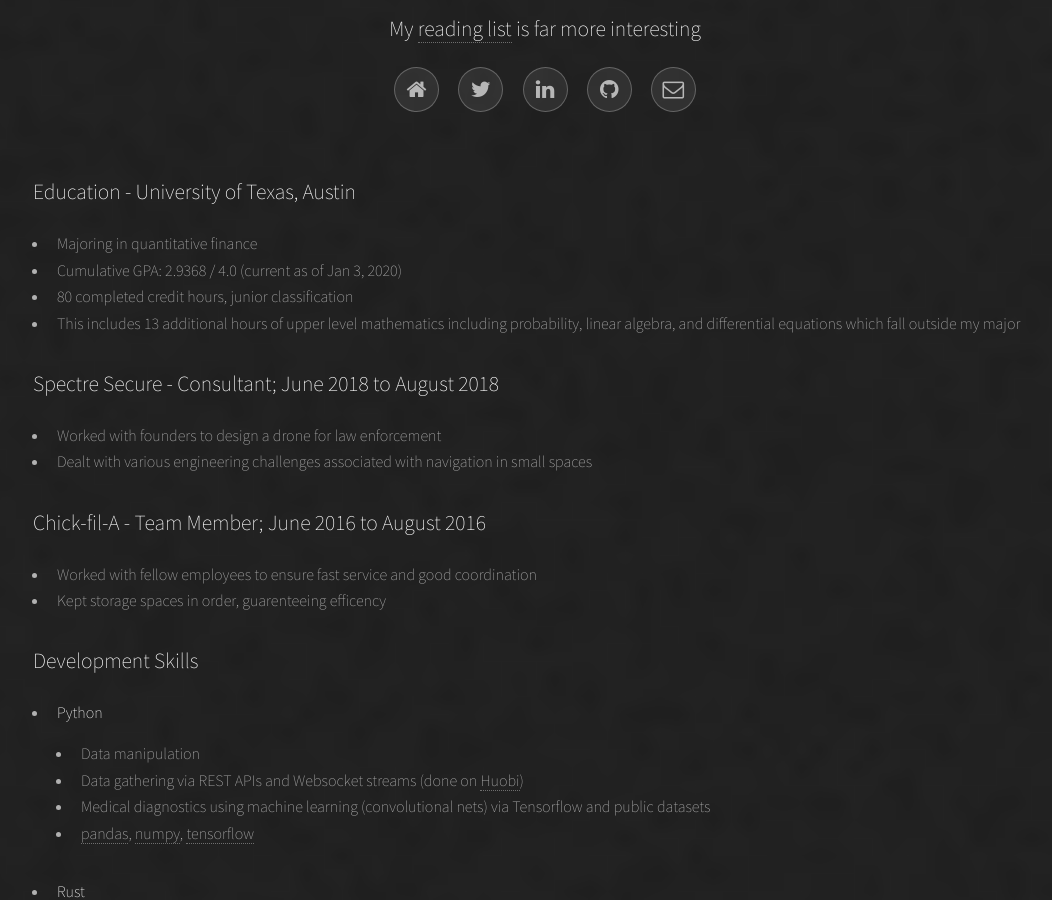
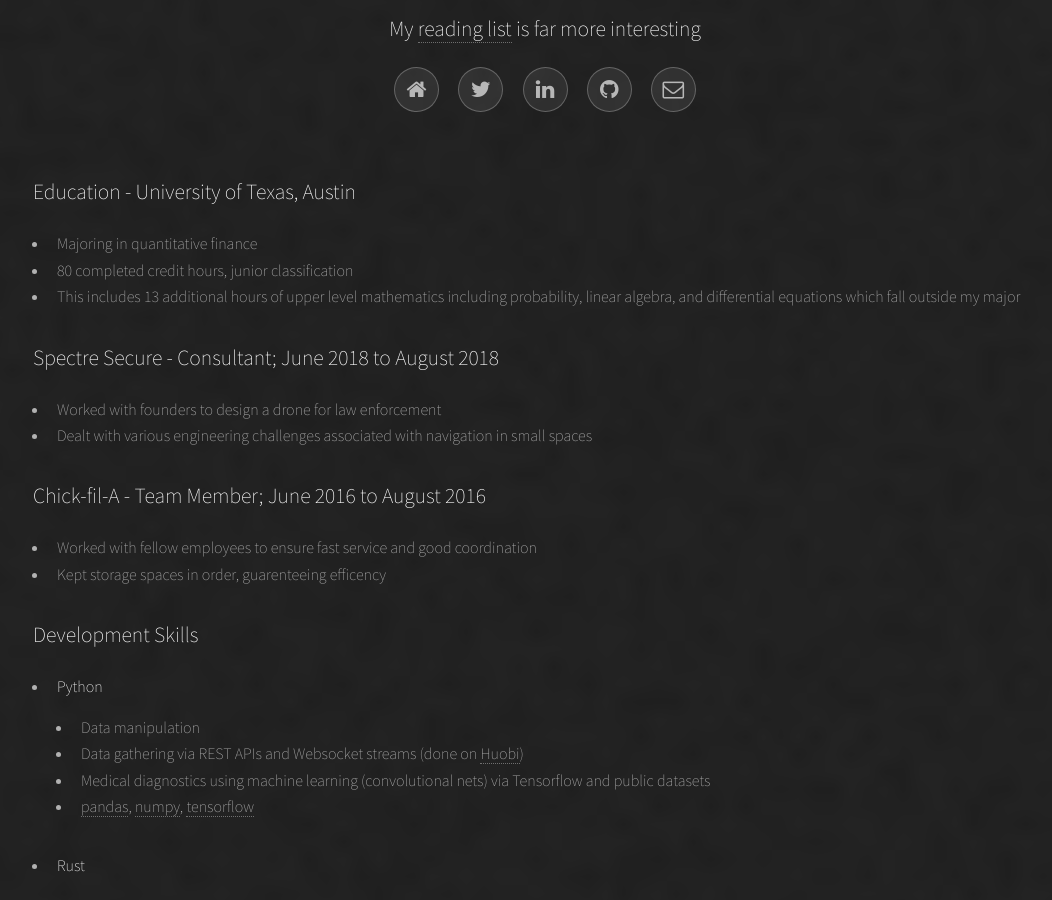
Before and after one commit to rmcwhorter/rmcwhorter.github.io, a Jekyll site: the page resume.html, which Jekyll copies as it is, in a window 1280 px wide and 900 px high, scrolled down 338 px. Shown: the whole window, without its empty margins (95-1147 px from the left). Built offline with Jekyll 4.4.1, drawn with Linux system fonts in a browser that asks for light colours.

Commit message:
Update resume.html

```diff
--- a/resume.html
+++ b/resume.html
@@ -38,7 +38,6 @@
 							<h2>Education - University of Texas, Austin</h2>
 							<ul class="">
 								<li>Majoring in quantitative finance</li>
-								<li>Cumulative GPA: 2.9368 / 4.0 (current as of Jan 3, 2020)</li>
 								<li>80 completed credit hours, junior classification</li>
 								<li>This includes 13 additional hours of upper level mathematics including probability, linear algebra, and differential equations which fall outside my major</li>
 							</ul>
```
